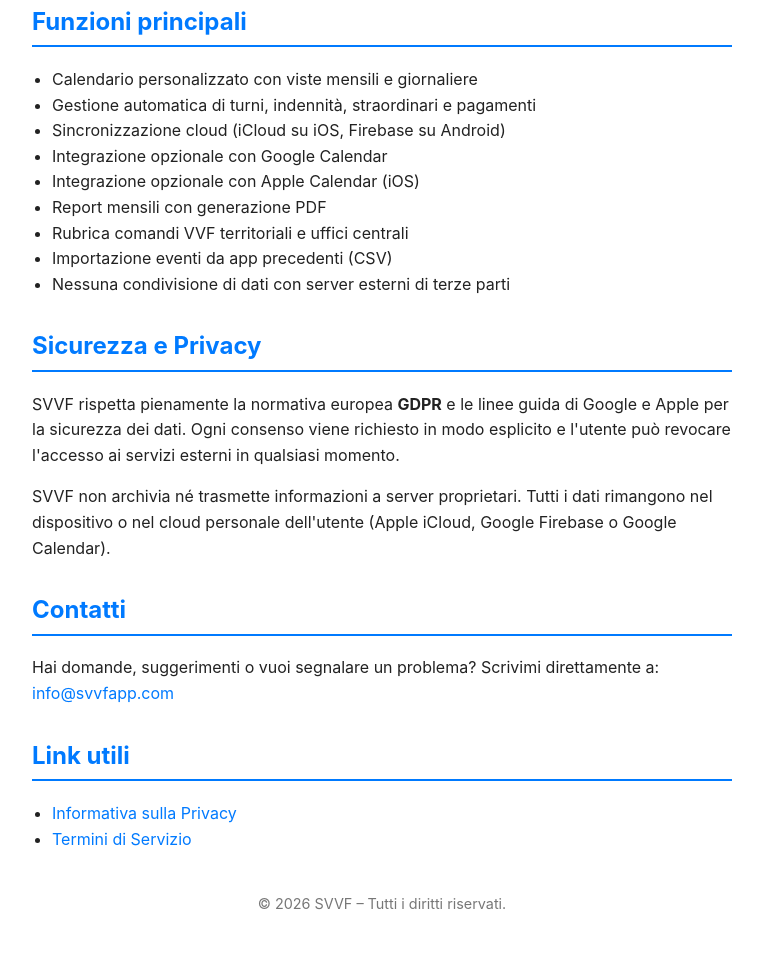
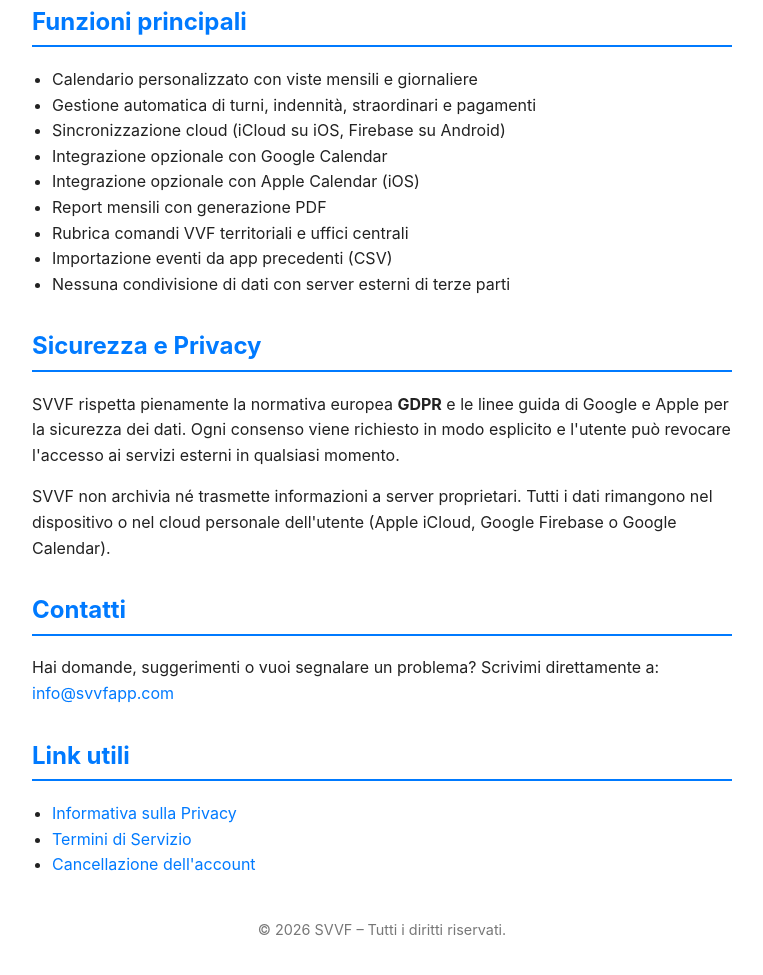
Before and after one commit to simonevf80/svvfapp, a plain HTML site: page index.html in a window 1280 px wide. Shown: the part 1021-1996 px from the top of the page, without its empty margins (258-1021 px from the left). Drawn offline with Linux system fonts and the light colour scheme.

Commit message:
Home: link alla pagina Cancellazione dell'account
Co-Authored-By: Claude Opus 5.5 <noreply@anthropic.com>

```diff
--- a/index.html
+++ b/index.html
@@ -113,6 +113,7 @@
     <ul>
       <li><a href="privacy.html">Informativa sulla Privacy</a></li>
       <li><a href="termini.html">Termini di Servizio</a></li>
+      <li><a href="cancellazione-account.html">Cancellazione dell'account</a></li>
     </ul>
   </div>
 
```
